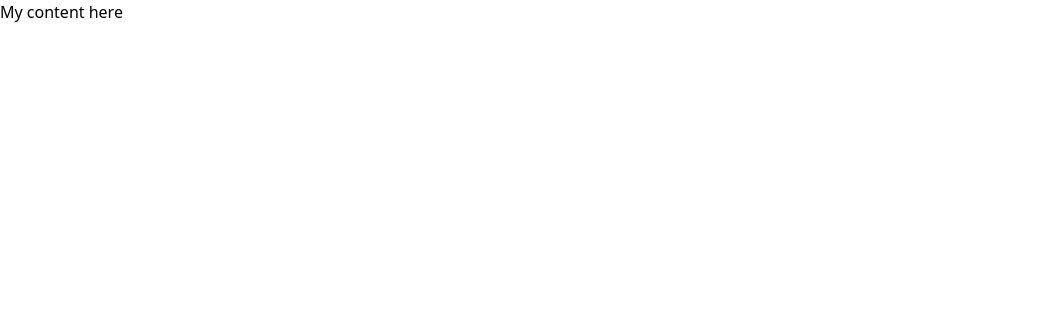
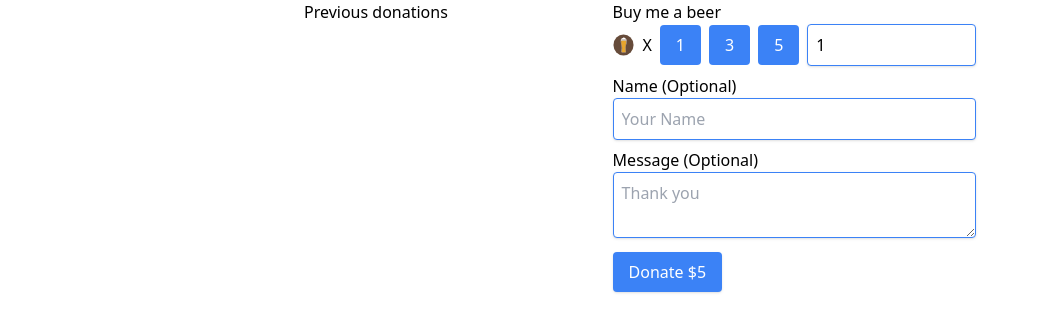
Before and after one commit to DevShasa/buy-me-coffee-clone, a Next.js app: page / in a window 1280 px wide. Shown: the top 332 px of the page, without its empty margins (0-1038 px from the left). Built offline with nearby package versions, Linux system fonts and the light colour scheme; no server answers.

Commit message:
successfully made stripe payment woot woot

```diff
--- /dev/null
+++ b/config.ts
@@ -0,0 +1,3 @@
+export const PRICE_OF_A_BEER_IN_CENTS = parseInt(process.env.NEXT_PUBLIC_DONATION_IN_CENTS || "500",10)
+export const MAXIMUM_DONATION_IN_CENTS = parseInt(process.env.NEXT_PUBLIC_DONATION_IN_CENTS || "10000",10)
+export const STRIPE_API_KEY = process.env.STRIPE_API_KEY as string
--- /dev/null
+++ b/pages/api/checkout.ts
@@ -0,0 +1,59 @@
+// Next.js API route support: https://nextjs.org/docs/api-routes/introduction
+import { PRICE_OF_A_BEER_IN_CENTS, STRIPE_API_KEY } from '@/config'
+import type { NextApiRequest, NextApiResponse } from 'next'
+import Stripe from 'stripe'
+
+
+const stripe = new Stripe(STRIPE_API_KEY,{
+  apiVersion: '2022-11-15'
+})
+
+export default async function handler(
+  req: NextApiRequest,
+  res: NextApiResponse
+) {
+
+  if(req.method !== 'POST'){
+    return res.status(405).json({message:"HTTP method not allowed"})
+  }
+
+  const quantity = req.body.quantity || 1
+  const name = req.body.name || "Anonymous"
+  const message = req.body.message  || ""
+
+  try {
+    const session = await stripe.checkout.sessions.create({
+      metadata:{
+        name,
+        message
+      },
+      payment_method_types:["card"],
+      mode:"payment",
+      line_items:[
+        {
+          price_data:{
+            currency:"usd",
+            product_data:{
+              name :"Donation"
+            },
+            unit_amount: PRICE_OF_A_BEER_IN_CENTS,
+          },
+          quantity,
+        }
+      ],
+      success_url: `${req.headers.origin}/thank-you`,
+      cancel_url:`${req.headers.origin}/cancel`
+    })
+
+    const url = session.url
+
+    if(url){
+      return res.status(200).send({url})
+    }else{
+      return res.status(500).json({message: "Something went wrong"})
+    }
+
+  } catch (error) {
+    console.error("Error creating session ", error)
+  }
+}
--- a/pages/api/hello.ts
+++ /dev/null
@@ -1,13 +0,0 @@
-// Next.js API route support: https://nextjs.org/docs/api-routes/introduction
-import type { NextApiRequest, NextApiResponse } from 'next'
-
-type Data = {
-  name: string
-}
-
-export default function handler(
-  req: NextApiRequest,
-  res: NextApiResponse<Data>
-) {
-  res.status(200).json({ name: 'John Doe' })
-}
--- a/pages/index.tsx
+++ b/pages/index.tsx
@@ -1,8 +1,105 @@
+import { useState } from "react";
+import { PRICE_OF_A_BEER_IN_CENTS, MAXIMUM_DONATION_IN_CENTS } from "@/config";
+import Image from "next/image";
+import { useRouter } from "next/router";
+export default function Home() {
+  const router = useRouter()
+	const [beerQuantity, setbeerQuantity] = useState(1);
+	const [name, setName] = useState("");
+	const [message, setMessage] = useState("");
+	const [error, setError] = useState(null);
 
-export default function Home() {
-  return (
-    <main >
-      My content here
-    </main>
-  )
+	const presets = [1, 3, 5];
+
+  async function handleCheckout(){
+    setError(null)
+    const responce = await fetch(`/api/checkout`, {
+      method :"POST",
+      headers:{
+        'Content-Type':'application/json'
+      },
+      body: JSON.stringify({
+        quantity: beerQuantity,
+        name,
+        message
+      })
+    })
+
+    const res = await responce.json()
+
+    if(res.url){
+      router.push(res.url)
+    }
+
+    if(res.error){
+      setError(res.error)
+    }
+  }
+
+	return (
+		<main className={"flex max-w-2xl mx-auto"}>
+			<div className={"flex-1"}>
+        <h2>Previous donations</h2>
+      </div>
+			<div>
+				<h1>Buy me a beer</h1>
+        {error && <div>{error}</div>}
+        <div className={"flex items-center w-full mb-2"}>
+          <span className={"mr-2"}>
+            <Image src="/beer.svg" width="50" height="100" alt="beer"/>
+          </span>
+          <span className={"mr-2"} >
+            X
+          </span>
+          {presets.map((preset) => {
+            return (
+              <button
+                key={preset}
+                onClick={() => setbeerQuantity(preset)}
+                className={"bg-blue-500 text-white px-4 py-2 rounded mr-2"}
+              >
+                {preset}
+              </button>
+            );
+          })}
+          <input
+            type="number"
+            onChange={(e)=>setbeerQuantity(parseFloat(e.target.value))}
+            value={beerQuantity}
+            min={1}
+            max={MAXIMUM_DONATION_IN_CENTS/PRICE_OF_A_BEER_IN_CENTS}
+            className={"shadow rounded w-full border border-blue-500 p-2"}
+          />
+        </div>
+
+        <div className={"mb-2 w-full"}>
+          <label htmlFor="name" className={"block"}>Name (Optional)</label>
+          <input
+            type="text"
+            id="name"
+            onChange ={(e)=> setName(e.target.value)}
+            value={name}
+            className={"shadow rounded w-full border border-blue-500 p-2"}
+            placeholder="Your Name"
+          />
+        </div>
+        <div className={"mb-2 w-full"}>
+          <label htmlFor="message">Message (Optional)</label>
+          <textarea
+            id="message"
+            onChange ={(e)=> setMessage(e.target.value)}
+            value={message}
+            className={"shadow rounded w-full border border-blue-500 p-2"}
+            placeholder="Thank you"
+          />
+        </div>
+        <button
+          className={"bg-blue-500 shadow px-4 py-2 rounded text-white"}
+          onClick={handleCheckout}
+        >
+          Donate ${beerQuantity * (PRICE_OF_A_BEER_IN_CENTS/100)}
+        </button>
+			</div>
+		</main>
+	);
 }
```
Also changed, not shown: public/beer.svg (added).
